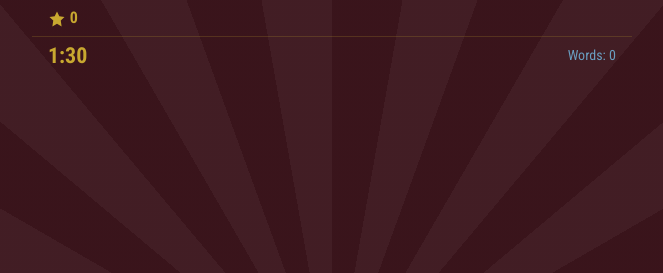
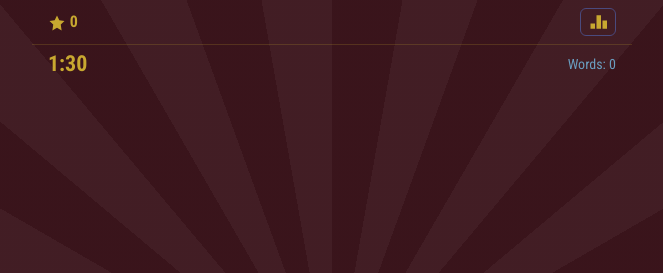
Before and after one commit to abghandour/ejt, a website: page web/mobile/scramblisky.html in a window 1280 px wide. Shown: the top 273 px of the page, without its empty margins (308-971 px from the left). Drawn offline with nearby package versions, Linux system fonts and the light colour scheme.

Commit message:
feat: add leaderboard icon button to all game top bars
Co-Authored-By: Claude Opus 4.6 (1M context) <noreply@anthropic.com>

```diff
--- a/web/mobile/scramblisky.html
+++ b/web/mobile/scramblisky.html
@@ -197,6 +197,21 @@
   100%{opacity:0;transform:translateY(-60px)}
 }
 
+#leaderboard-btn{
+  background:none;
+  border:1px solid var(--btn-border, var(--border-subtle));
+  border-radius:6px;
+  color:var(--accent);
+  padding:4px 8px;
+  cursor:pointer;
+  transition:all 0.2s;
+  line-height:1;
+  margin-left:auto;
+  -webkit-tap-highlight-color:transparent;
+}
+#leaderboard-btn:hover{border-color:var(--accent)}
+#leaderboard-btn svg{width:18px;height:18px;fill:var(--accent);display:block}
+
 @media(max-width:400px){
   #top-bar{padding:6px 10px}
   #info-row{padding:4px 10px}
@@ -227,6 +242,7 @@
 
 <div id="top-bar">
   <span id="score-display"><svg class="icon-star"><use href="#ico-star"/></svg> <span id="score-value">0</span></span>
+  <button id="leaderboard-btn" aria-label="Leaderboard" onclick="showLeaderboard('scramblisky', getActiveLanguage(), typeof game !== 'undefined' ? game.difficulty : null)"><svg viewBox="0 0 24 24"><path d="M2 21h6v-7H2v7zm8 0h6V3h-6v18zm8 0h6v-11h-6v11z"/></svg></button>
 </div>
 
 <div id="info-row">
```
Also changed, not shown: web/mobile/bogglesky.html (+16 -0 lines), web/mobile/fruitsky.html (+15 -0 lines), web/mobile/rootsky.html (+15 -0 lines), web/mobile/snakesky.html (+16 -0 lines), web/mobile/tetrisky.html (+16 -0 lines), web/mobile/triviatsky.html (+15 -0 lines), web/mobile/wordsky.html (+15 -0 lines).
